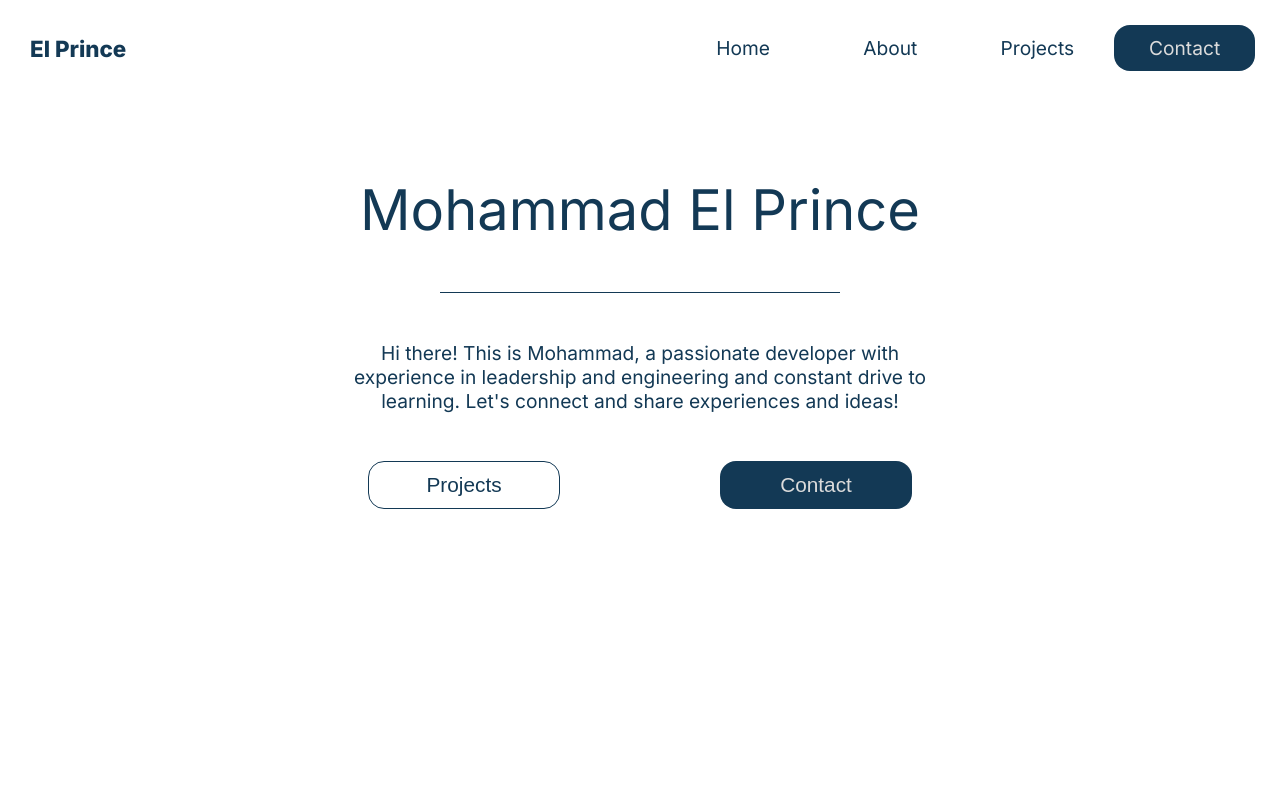
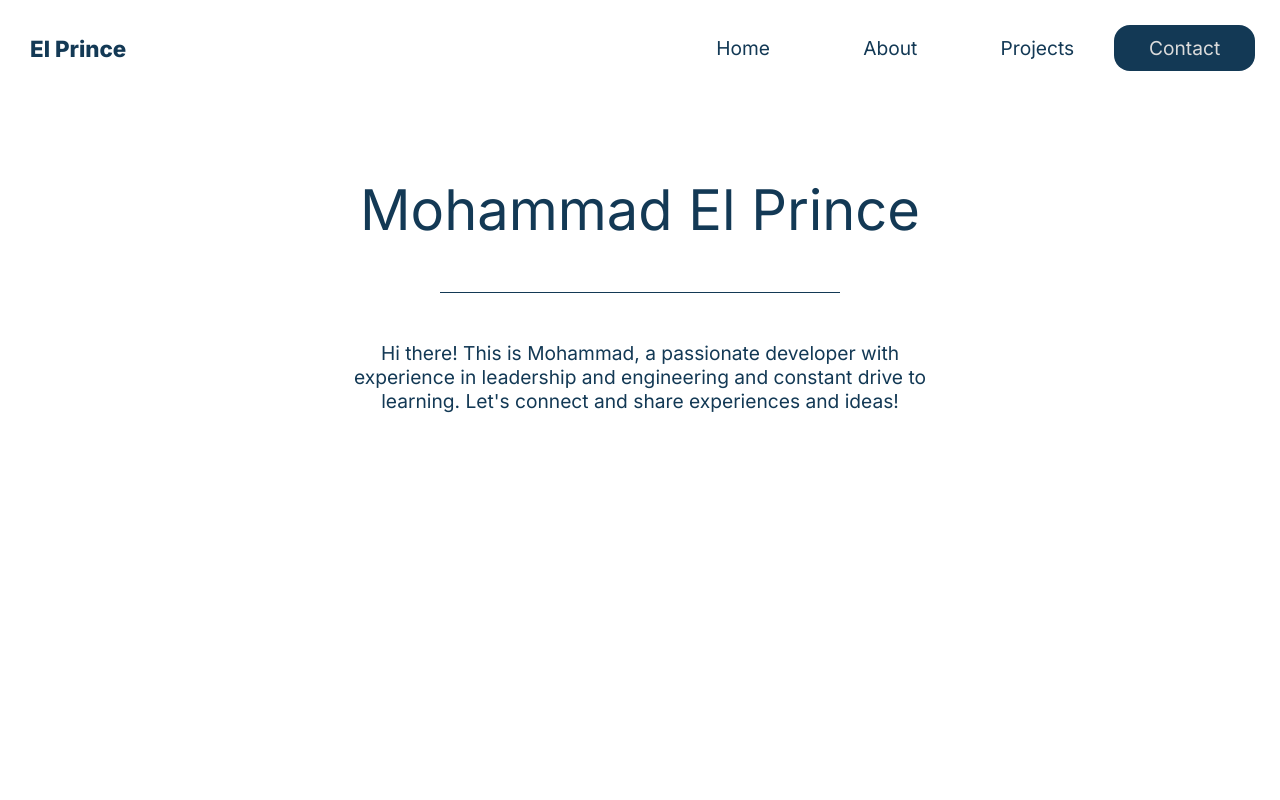
Before and after one commit to elprince-dev/portfolio-simple, a Next.js app: page / in a window 1280 px wide. Shown: the top 800 px of the page. Built offline with nearby package versions, Linux system fonts and the light colour scheme.

Commit message:
Removes the button elements in intro

```diff
--- a/src/components/intro/Intro.jsx
+++ b/src/components/intro/Intro.jsx
@@ -15,10 +15,15 @@ const Intro = () => {
             </p>
         </div>
 
-        <div className="buttons">
+        <div className="social">
+
+        </div>
+
+
+        {/* <div className="buttons">
             <button>Projects</button>
             <button>Contact</button>
-        </div>
+        </div> */}
     </div>
   )
 }
--- a/src/components/intro/intro.scss
+++ b/src/components/intro/intro.scss
@@ -28,42 +28,42 @@
         width: 25rem;
     }
 
-    .buttons {
-        display: flex;
-        justify-content: center;
-        gap: 10rem;
+    // .buttons {
+    //     display: flex;
+    //     justify-content: center;
+    //     gap: 10rem;
 
-        button {
-            width: 12rem;
-            height: 3rem;
-            border-radius: 1rem;
-            font-size: 1.3rem;
-            border: none;
-            background-color: variables.$poseidon;
-            color: variables.$gainboro;
-            font-weight: lighter;
-            transition: ease-in-out 0.5s;
-            &:hover {
-                background-color: variables.$gainboro;
-                color: variables.$poseidon;
-                border-color: variables.$poseidon;
-                border: solid;
-                border-width: 0.09rem;
-                cursor: pointer;
-            }
-            &:first-child {
-                background-color: white;
-                color: variables.$poseidon;
-                border-color: variables.$poseidon;
-                border: solid;
-                border-width: 0.09rem;
-                &:hover {
-                    background-color: variables.$poseidon;
-                    color: variables.$gainboro;
-                    border-color: variables.$poseidon
-                }
-            }
+    //     button {
+    //         width: 12rem;
+    //         height: 3rem;
+    //         border-radius: 1rem;
+    //         font-size: 1.3rem;
+    //         border: none;
+    //         background-color: variables.$poseidon;
+    //         color: variables.$gainboro;
+    //         font-weight: lighter;
+    //         transition: ease-in-out 0.5s;
+    //         &:hover {
+    //             background-color: variables.$gainboro;
+    //             color: variables.$poseidon;
+    //             border-color: variables.$poseidon;
+    //             border: solid;
+    //             border-width: 0.09rem;
+    //             cursor: pointer;
+    //         }
+    //         &:first-child {
+    //             background-color: white;
+    //             color: variables.$poseidon;
+    //             border-color: variables.$poseidon;
+    //             border: solid;
+    //             border-width: 0.09rem;
+    //             &:hover {
+    //                 background-color: variables.$poseidon;
+    //                 color: variables.$gainboro;
+    //                 border-color: variables.$poseidon
+    //             }
+    //         }
 
-        }
-    }
+    //     }
+    // }
 }
```
